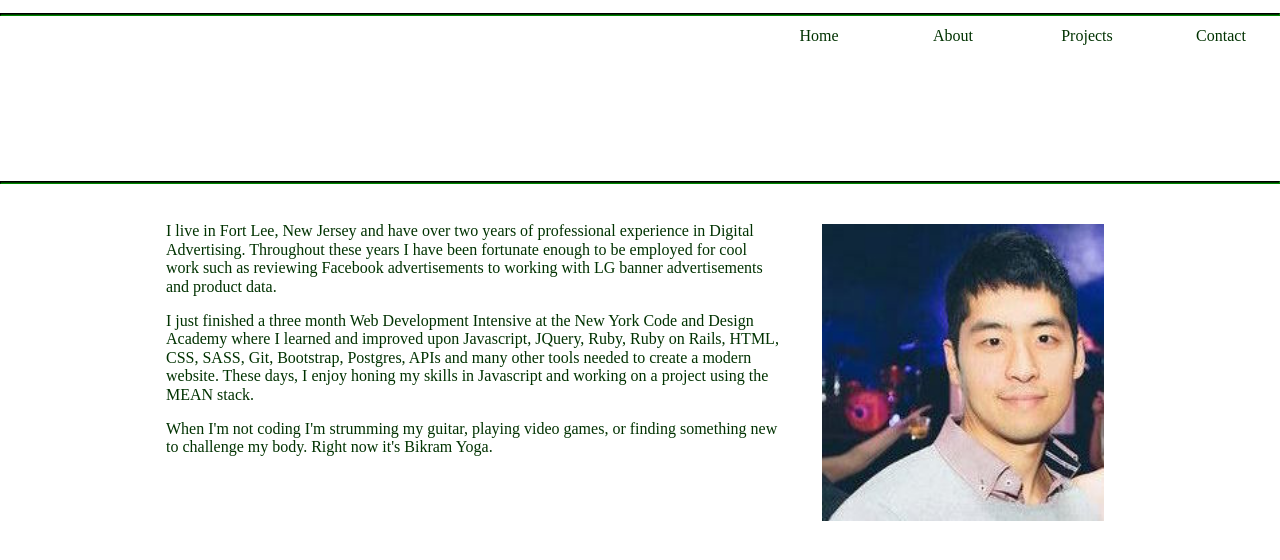
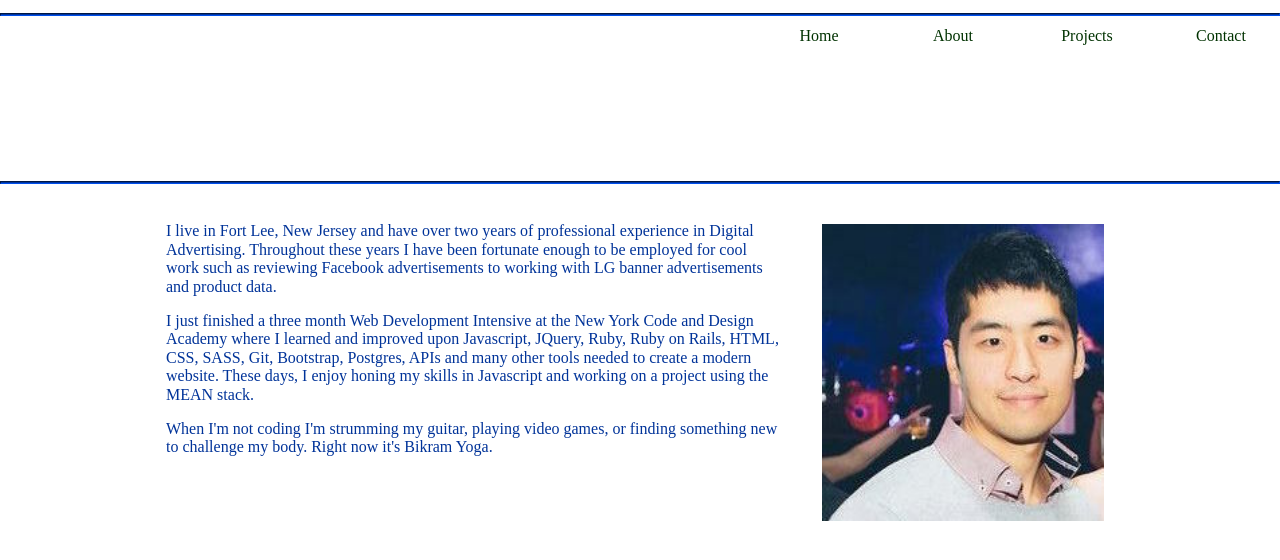
Before and after one commit to chan42988/Online-Portfolio, a PHP site: page /about.html in a window 1280 px wide; the page is wider, and only the part inside the window is pictured. Shown: the top 560 px of that part. Run offline with PHP 8.4, Linux system fonts and the light colour scheme; some libraries are stand-ins or nearby versions.

Commit message:
color change

```diff
--- a/css/about.css
+++ b/css/about.css
@@ -18,8 +18,8 @@ nav li {
 hr {
   position: relative;
   top: 5px;
-  border-color: #003200;
-  background-color: #003200;
+  border-color: #003399;
+  background-color: #003399;
   height: 1px;
 }
 
@@ -55,5 +55,5 @@ img {
   padding: 10px;
   width: 48%;
   display: inline-block;
-  color: #003200;
+  color: #003399;
 }
--- a/css/contact.css
+++ b/css/contact.css
@@ -11,7 +11,7 @@ A {
 }
 
 body {
-  background: #003200;
+  background: #003399;
 }
 
 nav li {
```
Also changed, not shown: css/projects.css (+8 -8 lines).
